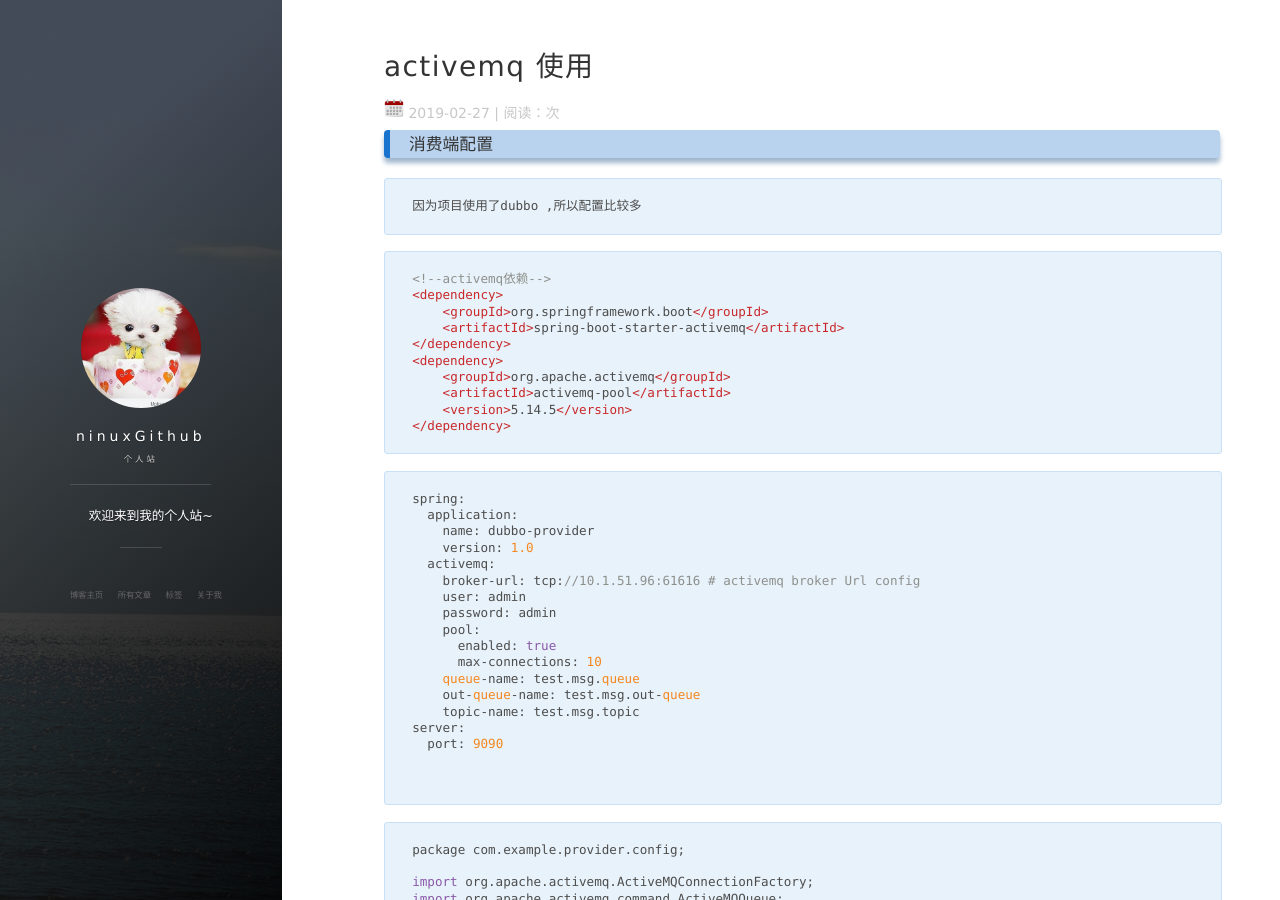
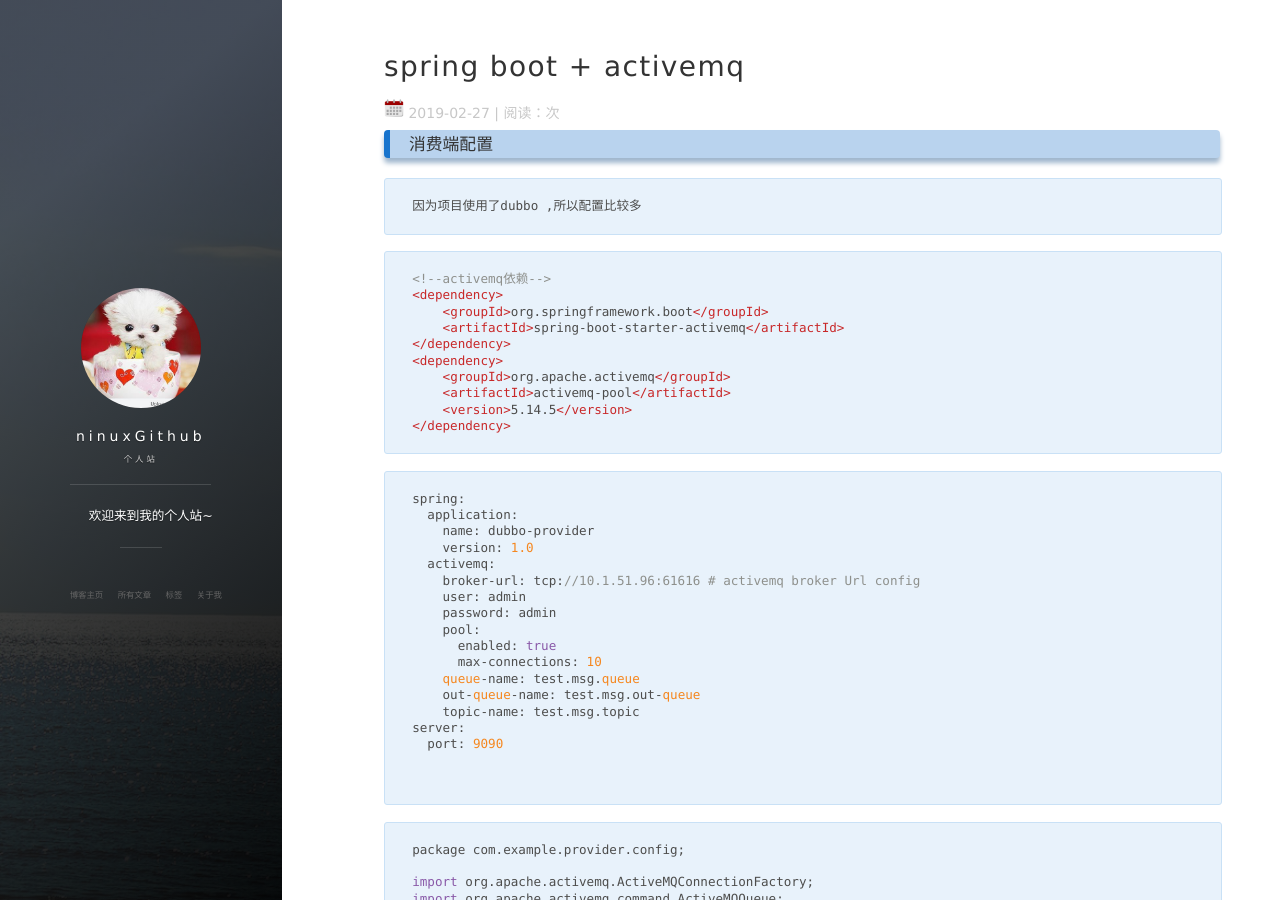
Before and after one commit to ninuxGithub/ninuxGithub.github.io, a Jekyll site: the page built from _posts/2019-02-27-activemq+springboot.md, in a window 1280 px wide and 900 px high. Built offline with Jekyll 4.4.1, drawn with Linux system fonts in a browser that asks for light colours; nearby versions of some CDN libraries; comment, search, counter and statistics services are not loaded.

Commit message:
spring boot + activemq

```diff
--- a/_posts/2019-02-27-activemq+springboot.md
+++ b/_posts/2019-02-27-activemq+springboot.md
@@ -1,9 +1,9 @@
 ---
-title: activemq 使用
+title: spring boot + activemq
 author: ninuxGithub
 layout: post
 date: 2019-2-27 17:47:23
-description: "activemq 使用"
+description: "spring boot + activemq"
 tag: redis
 ---
 
```
